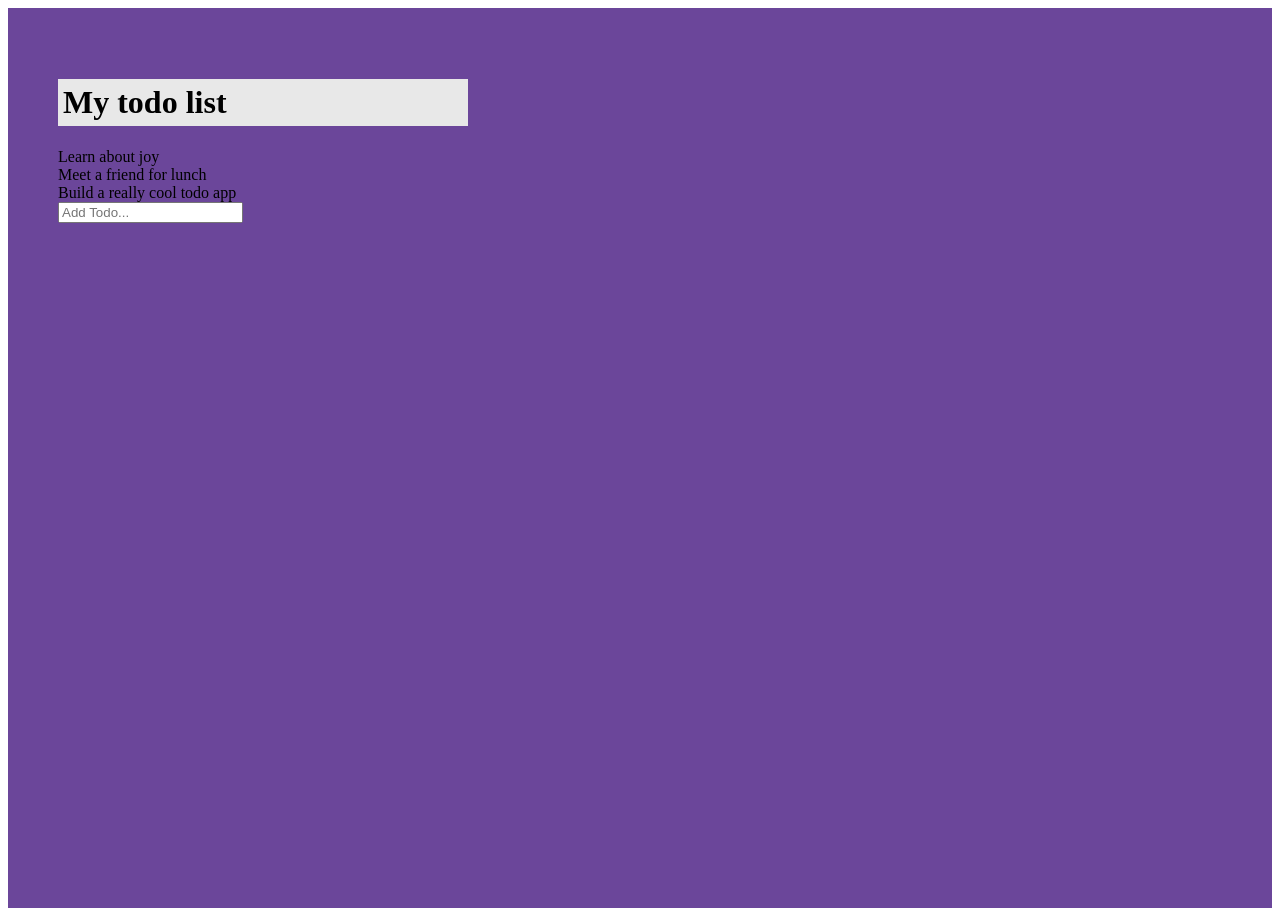
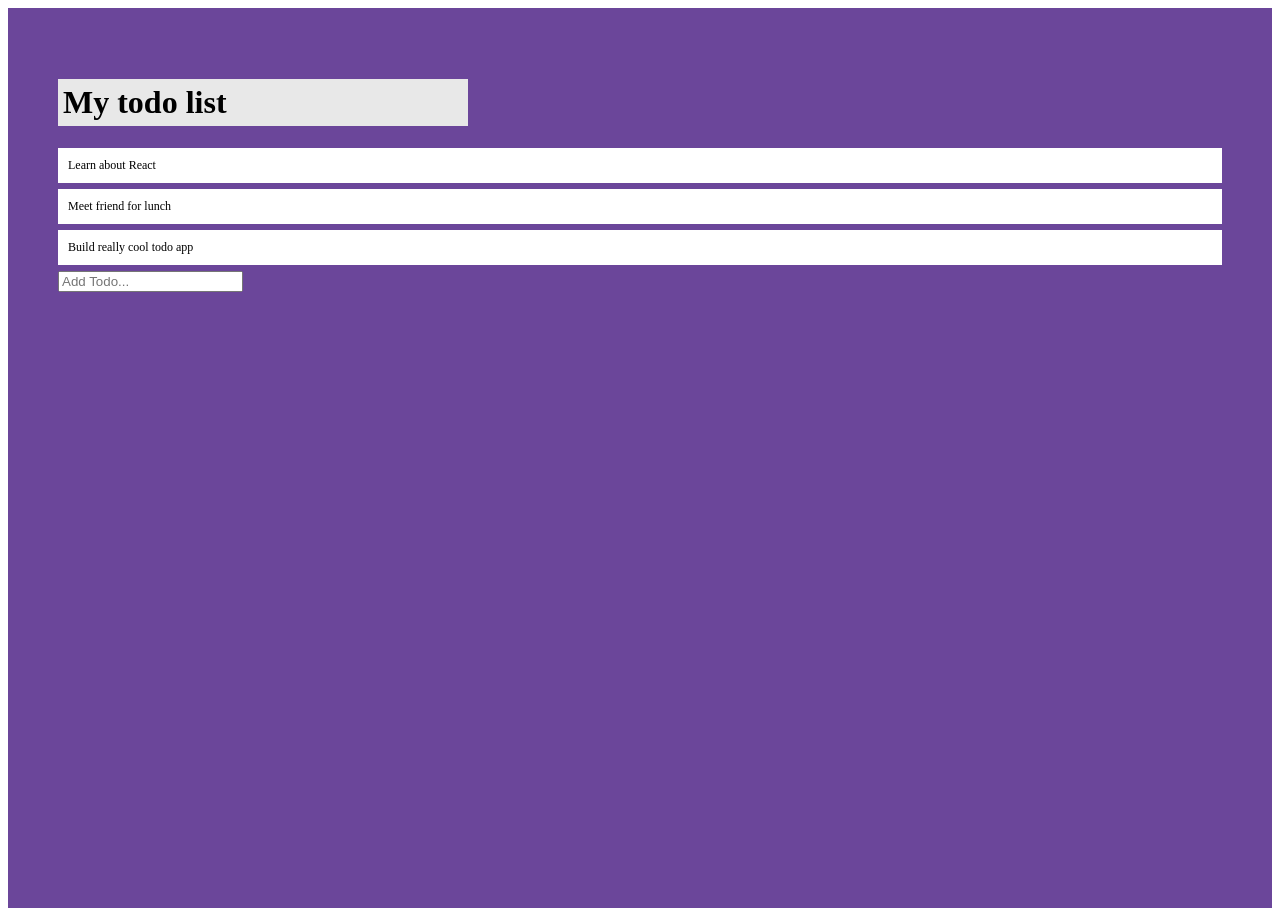
Before and after one commit to Britt-E/todo-list, a React (Vite) app: page / in a window 1280 px wide. Built offline with nearby package versions, Linux system fonts and the light colour scheme.

Commit message:
adding state to our todos

```diff
--- a/src/App.jsx
+++ b/src/App.jsx
@@ -5,14 +5,21 @@ import './App.css'
 
 function App() {
 
-  const [todos, setTodos] = useState([
-        "Learn about joy",
-        "Meet a friend for lunch",
-        "Build a really cool todo app",
-    ]);
+const [todos, setTodos] = useState([
+  {
+    text: "Learn about React",
+    isCompleted: false,
+  },{
+    text: "Meet friend for lunch",
+    isCompleted: false,
+  },{
+    text: "Build really cool todo app",
+    isCompleted: false,
+  }
+]);
 
   const addTodo = (text) => {
-    const newTodos = [...todos, text];
+    const newTodos = [...todos, { text }];
     setTodos(newTodos);
   };
 
@@ -20,7 +27,7 @@ function App() {
       <div className='app'>
         <h1 className='todo-list'>My todo list</h1>
         {todos.map((todo, index) => (
-          <TodoItem text={todo} key={index} />
+          <TodoItem todo={todo} key={index} />
           ))}
           <TodoForm addTodo={addTodo} />
           </div>
--- a/src/components/TodoItem/index.jsx
+++ b/src/components/TodoItem/index.jsx
@@ -1,5 +1,7 @@
+import './style.css'
+
 function TodoItem(props) {
-  return <div>{props.text}</div>;
+    return <div className="todo">{props.todo.text}</div>;
   }
 
   export default TodoItem;
--- /dev/null
+++ b/src/components/TodoItem/style.css
@@ -0,0 +1,9 @@
+.todo {
+    background: #fff;
+    padding: 10px;
+    font-size: 12px;
+    margin-bottom: 6px;
+    display: flex;
+    align-items: center;
+    justify-content: space-between;
+  }
```
Also changed, not shown: src/components/TodoForm/style.css (added).
